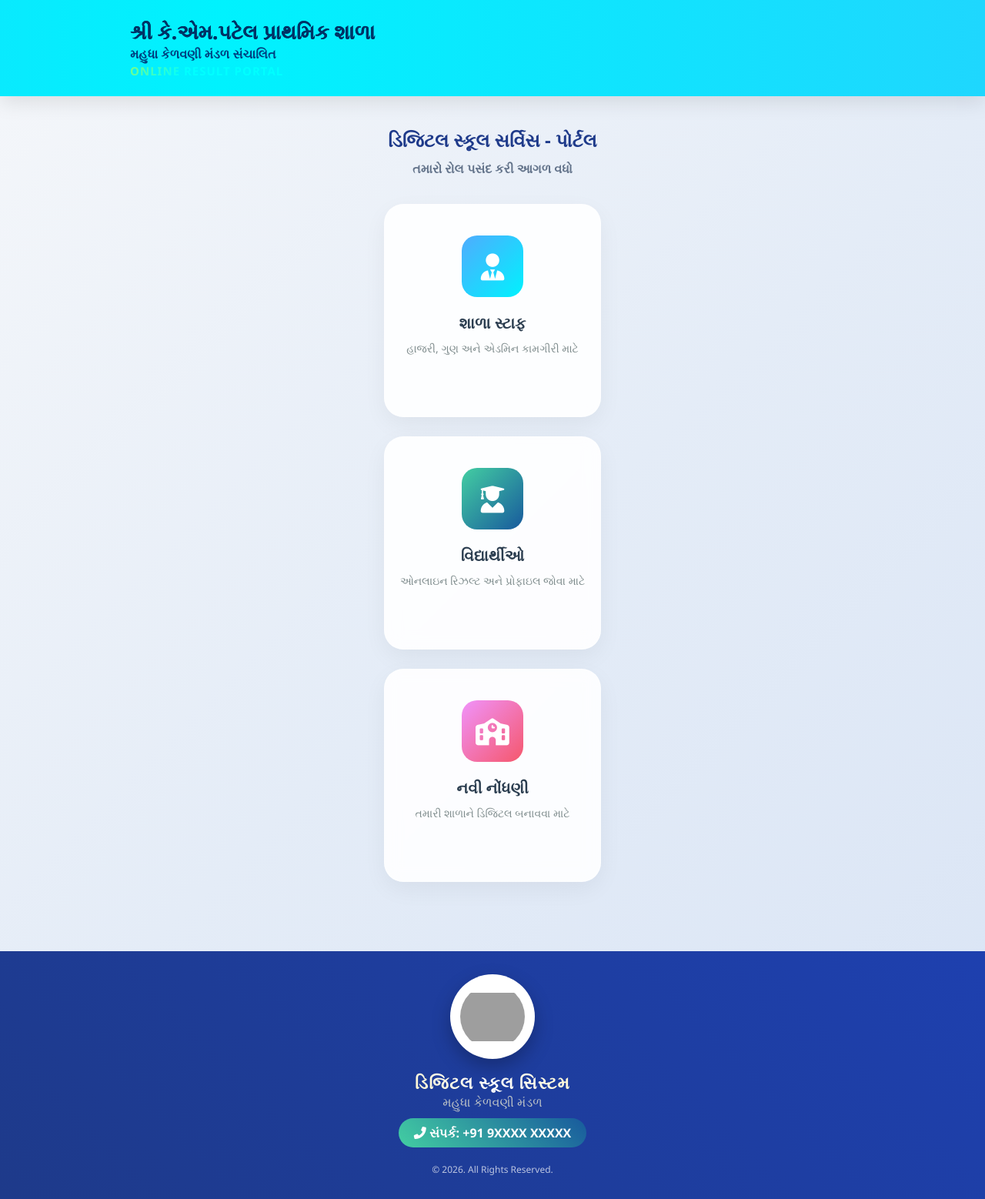
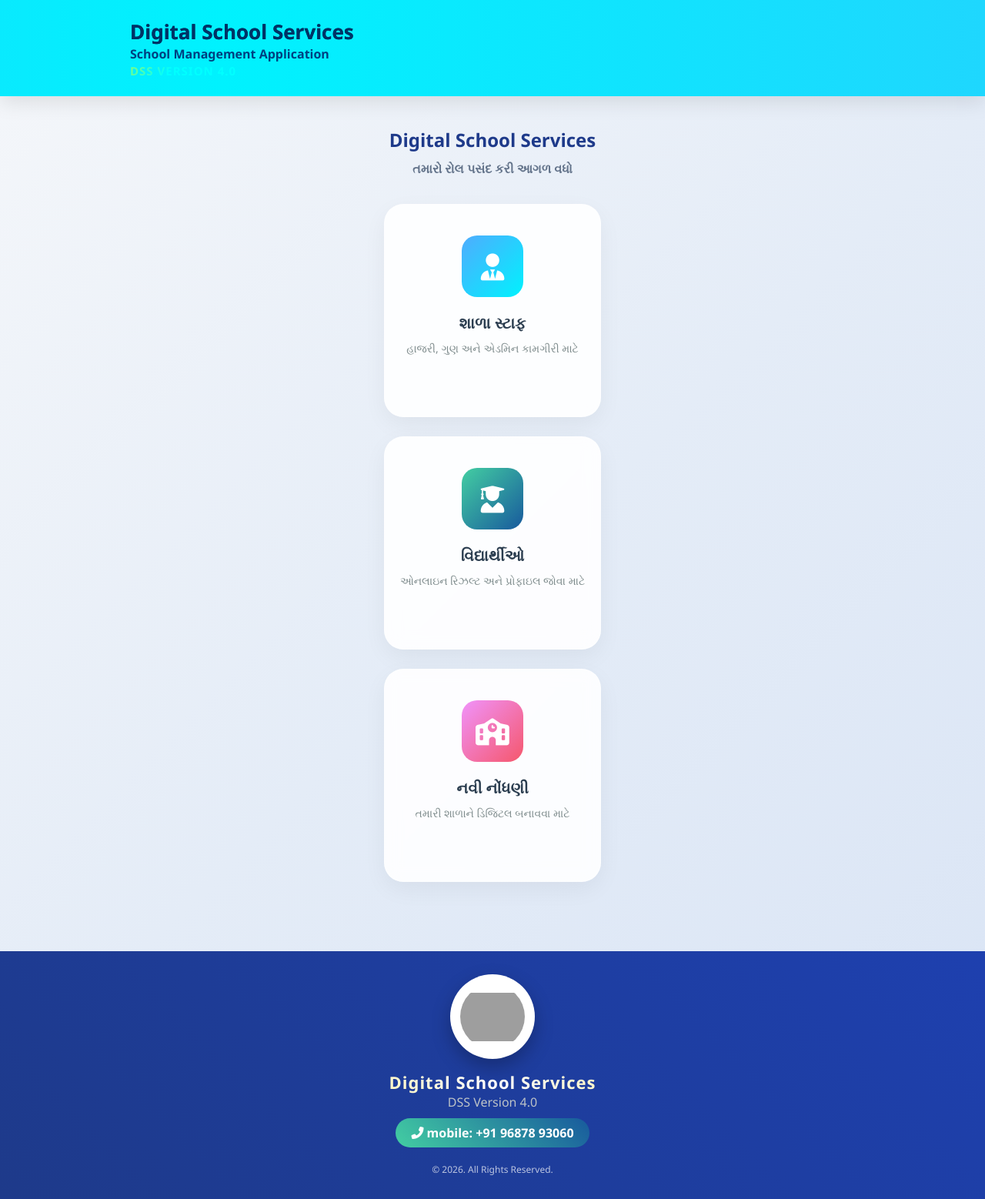
Before and after one commit to digitalschoolservices/Digital-School-Services, a website: page public/index.html in a window 1280 px wide. Shown: the whole page at 77% size. Drawn offline with Linux system fonts and the light colour scheme; grey boxes are pictures that could not be loaded.

Commit message:
Update index.html

```diff
--- a/public/index.html
+++ b/public/index.html
@@ -3,7 +3,7 @@
 <head>
     <meta charset="UTF-8">
     <meta name="viewport" content="width=device-width, initial-scale=1.0">
-    <title>ડિજિટલ સ્કૂલ સર્વિસ - ઓનલાઇન પોર્ટલ</title>
+    <title>Digital School Services</title>
     <link rel="stylesheet" href="https://cdnjs.cloudflare.com/ajax/libs/font-awesome/6.0.0/css/all.min.css">
     <style>
         /* [તમારી બધી જ CSS સ્ટાઇલ્સ અહીં સામેલ છે] */
@@ -140,10 +140,10 @@
     <div class="header-content">
         <img src="school logo.png" class="logo" onerror="this.src='https://cdn-icons-png.flaticon.com/512/167/167707.png'">
         <div class="school-text">
-           <div class="school-title powered-by-slide">શ્રી કે.એમ.પટેલ પ્રાથમિક શાળા</div>
-           <div class="school-subtitle">મહુધા કેળવણી મંડળ સંચાલિત</div>
+           <div class="school-title powered-by-slide">Digital School Services</div>
+           <div class="school-subtitle">School Management Application</div>
            <div class="online-result">
-                <span class="animate-charcter">ONLINE RESULT PORTAL</span>
+                <span class="animate-charcter">DSS Version 4.0</span>
            </div>
         </div>
     </div>
@@ -234,7 +234,7 @@
 
 <div class="container">
     <div class="welcome-section">
-        <h2>ડિજિટલ સ્કૂલ સર્વિસ - પોર્ટલ</h2>
+        <h2>Digital School Services</h2>
         <p style="color: #64748b; font-weight: 600;">તમારો રોલ પસંદ કરી આગળ વધો</p>
     </div>
 
@@ -275,9 +275,9 @@
     <div class="footer-slider">
         <div class="footer-item active">
             <img src="school logo.png" class="owner-img" onerror="this.src='https://cdn-icons-png.flaticon.com/512/167/167707.png'">
-            <div class="owner-name">ડિજિટલ સ્કૂલ સિસ્ટમ</div>
-            <div class="owner-title" style="color: #bdc3c7;">મહુધા કેળવણી મંડળ</div>
-            <div class="owner-phone"><i class="fas fa-phone-alt"></i> સંપર્ક: +91 9XXXX XXXXX</div>
+            <div class="owner-name">Digital School Services</div>
+            <div class="owner-title" style="color: #bdc3c7;">DSS Version 4.0</div>
+            <div class="owner-phone"><i class="fas fa-phone-alt"></i> mobile: +91 96878 93060</div>
         </div>
     </div>
     <div class="copyright" style="margin-top: 20px; font-size: 12px; opacity: 0.7;">
```
